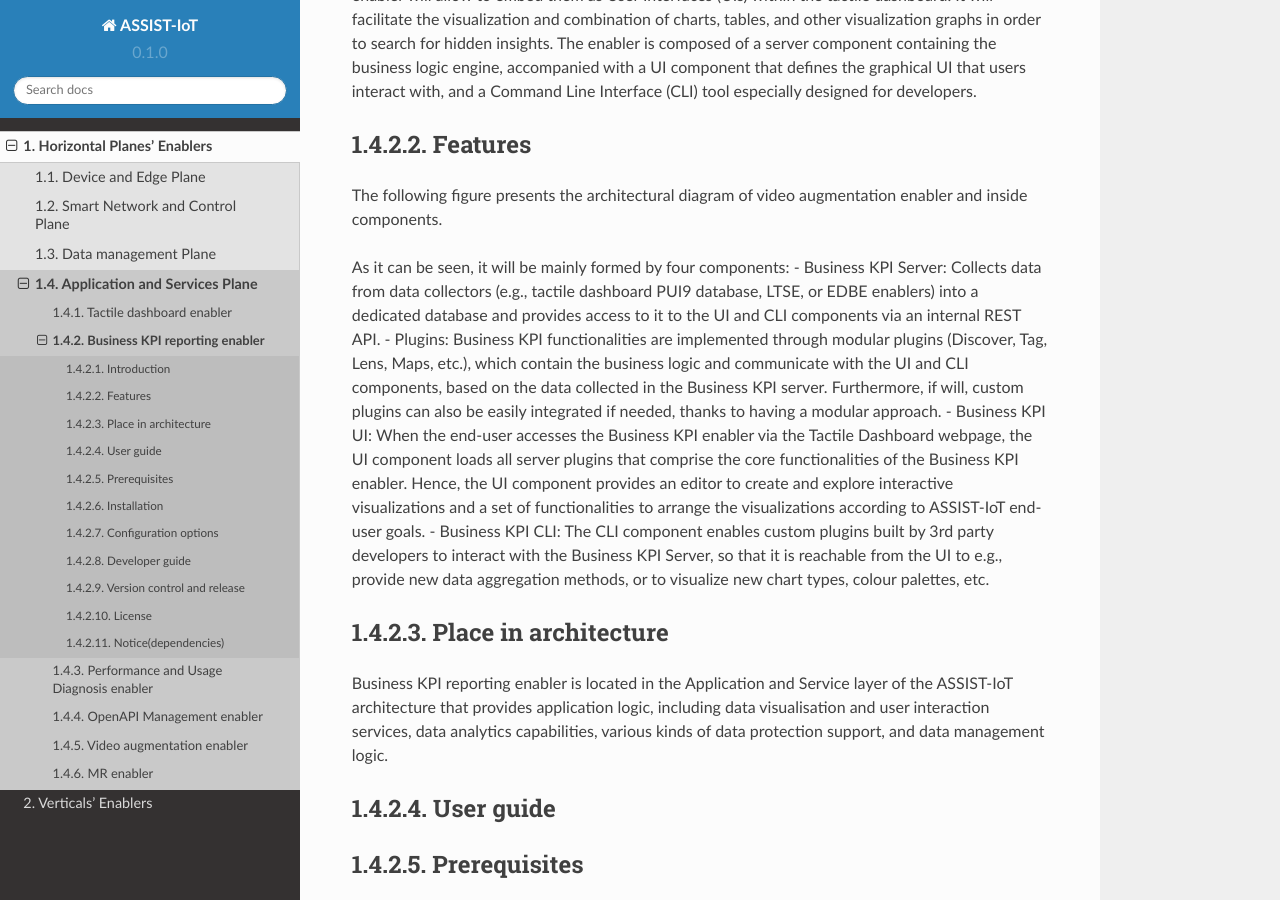
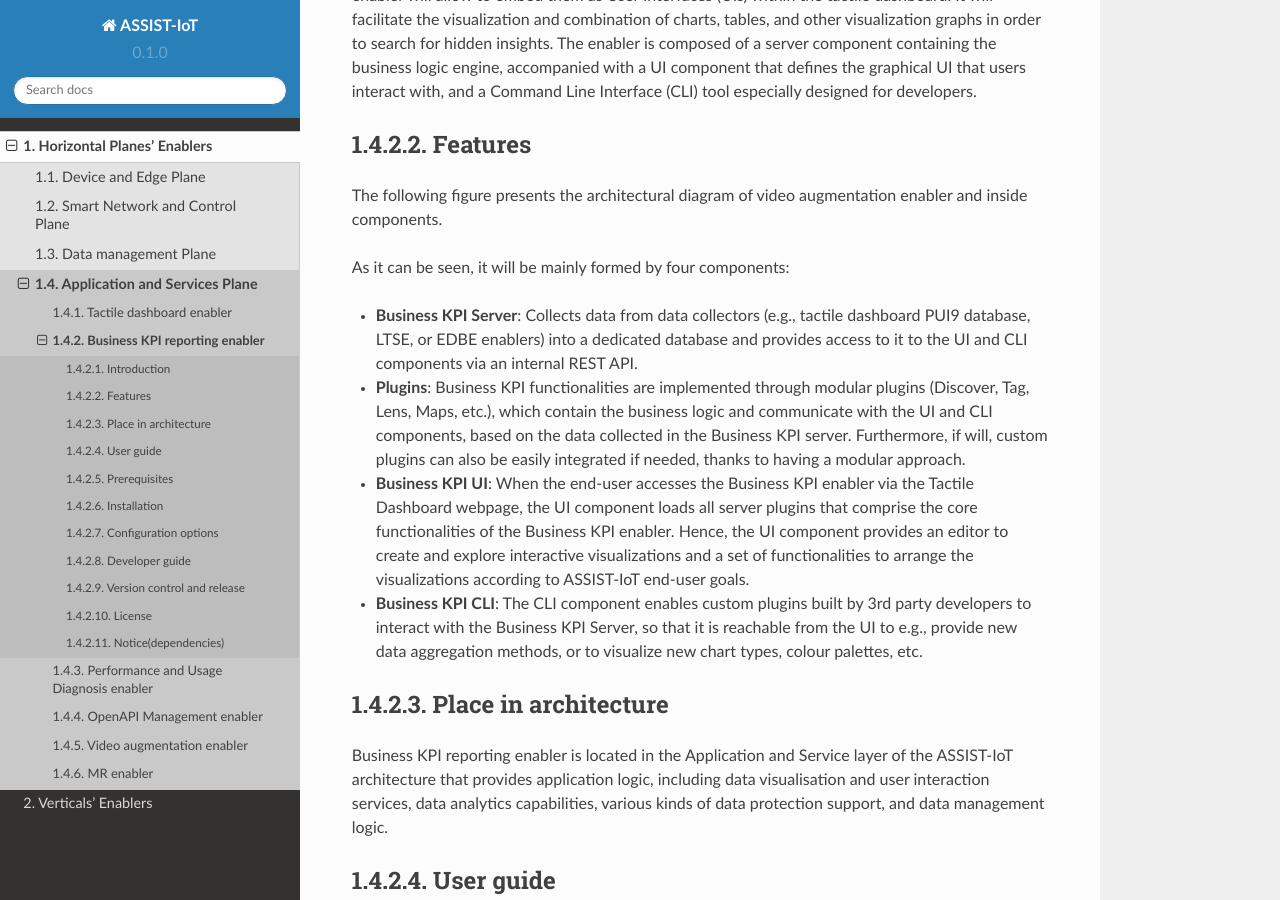
Before and after one commit to assist-iot/assist-iot-documentation, a Sphinx documentation site: the page built from docs/source/horizontal_planes/application/business_kpi_reporting_enabler.rst, in a window 1280 px wide and 900 px high, scrolled down 592 px. Built offline with Sphinx 7.4.7 and the Read the Docs theme 2.0.0, drawn with Linux system fonts in a browser that asks for light colours; some of the changed lines change nothing that is shown.

Commit message:
Update business_kpi_reporting_enabler.rst

```diff
--- a/docs/source/horizontal_planes/application/business_kpi_reporting_enabler.rst
+++ b/docs/source/horizontal_planes/application/business_kpi_reporting_enabler.rst
@@ -19,10 +19,11 @@ Features
 The following figure presents the architectural diagram of video augmentation enabler and inside components.
 
 As it can be seen, it will be mainly formed by four components:
-- Business KPI Server: Collects data from data collectors (e.g., tactile dashboard PUI9 database, LTSE, or EDBE enablers) into a dedicated database and provides access to it to the UI and CLI components via an internal REST API.
-- Plugins: Business KPI functionalities are implemented through modular plugins (Discover, Tag, Lens, Maps, etc.), which contain the business logic and communicate with the UI and CLI components, based on the data collected in the Business KPI server. Furthermore, if will, custom plugins can also be easily integrated if needed, thanks to having a modular approach.
-- Business KPI UI: When the end-user accesses the Business KPI enabler via the Tactile Dashboard webpage, the UI component loads all server plugins that comprise the core functionalities of the Business KPI enabler. Hence, the UI component provides an editor to create and explore interactive visualizations and a set of functionalities to arrange the visualizations according to ASSIST-IoT end-user goals.
-- Business KPI CLI: The CLI component enables custom plugins built by 3rd party developers to interact with the Business KPI Server, so that it is reachable from the UI to e.g., provide new data aggregation methods, or to visualize new chart types, colour palettes, etc.
+
+- **Business KPI Server**: Collects data from data collectors (e.g., tactile dashboard PUI9 database, LTSE, or EDBE enablers) into a dedicated database and provides access to it to the UI and CLI components via an internal REST API.
+- **Plugins**: Business KPI functionalities are implemented through modular plugins (Discover, Tag, Lens, Maps, etc.), which contain the business logic and communicate with the UI and CLI components, based on the data collected in the Business KPI server. Furthermore, if will, custom plugins can also be easily integrated if needed, thanks to having a modular approach.
+- **Business KPI UI**: When the end-user accesses the Business KPI enabler via the Tactile Dashboard webpage, the UI component loads all server plugins that comprise the core functionalities of the Business KPI enabler. Hence, the UI component provides an editor to create and explore interactive visualizations and a set of functionalities to arrange the visualizations according to ASSIST-IoT end-user goals.
+- **Business KPI CLI**: The CLI component enables custom plugins built by 3rd party developers to interact with the Business KPI Server, so that it is reachable from the UI to e.g., provide new data aggregation methods, or to visualize new chart types, colour palettes, etc.
 
 *********************
 Place in architecture
```
